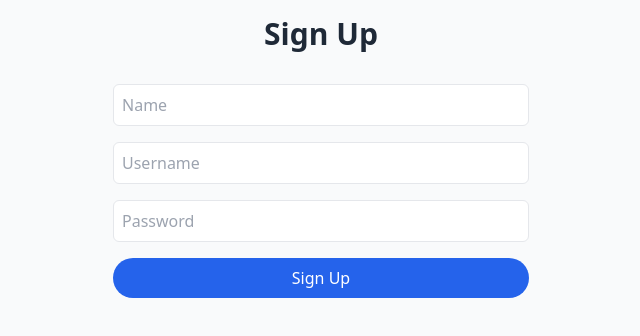
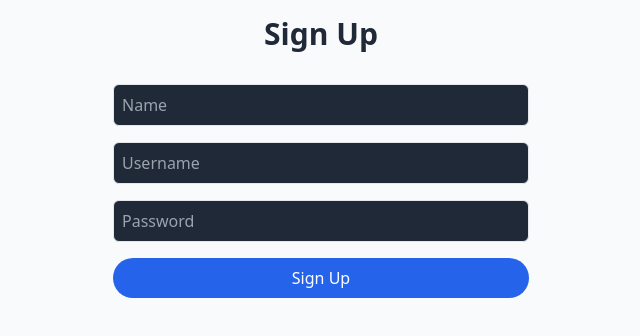
Before and after one commit to Zaki2409/team-employee-management-app, a Next.js app: page /auth/login/signup in a window 1280 px wide. Shown: the top 336 px of the page, without its empty margins (319-959 px from the left). Built offline with nearby package versions, Linux system fonts and the light colour scheme.

Commit message:
UI update

```diff
--- a/app/auth/login/page.tsx
+++ b/app/auth/login/page.tsx
@@ -16,13 +16,13 @@ export default function LoginPage() {
       <input
         type="text"
         placeholder="Username"
-        className="p-2 border rounded-md mb-2 w-full"
+        className="p-2 border rounded-md mb-2 w-full  bg-gray-800"
         onChange={e => setCredentials({ ...credentials, username: e.target.value })}
       />
       <input
         type="password"
         placeholder="Password"
-        className="p-2 border rounded-md mb-4 w-full"
+        className="p-2 border rounded-md mb-4 w-full  bg-gray-800"
         onChange={e => setCredentials({ ...credentials, password: e.target.value })}
       />
       <button type="submit" className="w-full h-10 rounded-full bg-blue-600 text-white hover:bg-blue-700 transition duration-300 ease-in-out">
--- a/app/auth/login/signup/page.tsx
+++ b/app/auth/login/signup/page.tsx
@@ -22,19 +22,19 @@ export default function SignupPage() {
       <input
         type="text"
         placeholder="Name"
-        className="p-2 border rounded-md mb-2 w-full"
+        className="p-2 border rounded-md mb-2 w-full  bg-gray-800"
         onChange={e => setForm({ ...form, name: e.target.value })}
       />
       <input
         type="text"
         placeholder="Username"
-        className="p-2 border rounded-md mb-2 w-full"
+        className="p-2 border rounded-md mb-2 w-full  bg-gray-800"
         onChange={e => setForm({ ...form, username: e.target.value })}
       />
       <input
         type="password"
         placeholder="Password"
-        className="p-2 border rounded-md mb-4 w-full"
+        className="p-2 border rounded-md mb-4 w-full  bg-gray-800"
         onChange={e => setForm({ ...form, password: e.target.value })}
       />
       <button type="submit" className="w-full h-10 rounded-full bg-blue-600 text-white hover:bg-blue-700 transition duration-300 ease-in-out">
```
